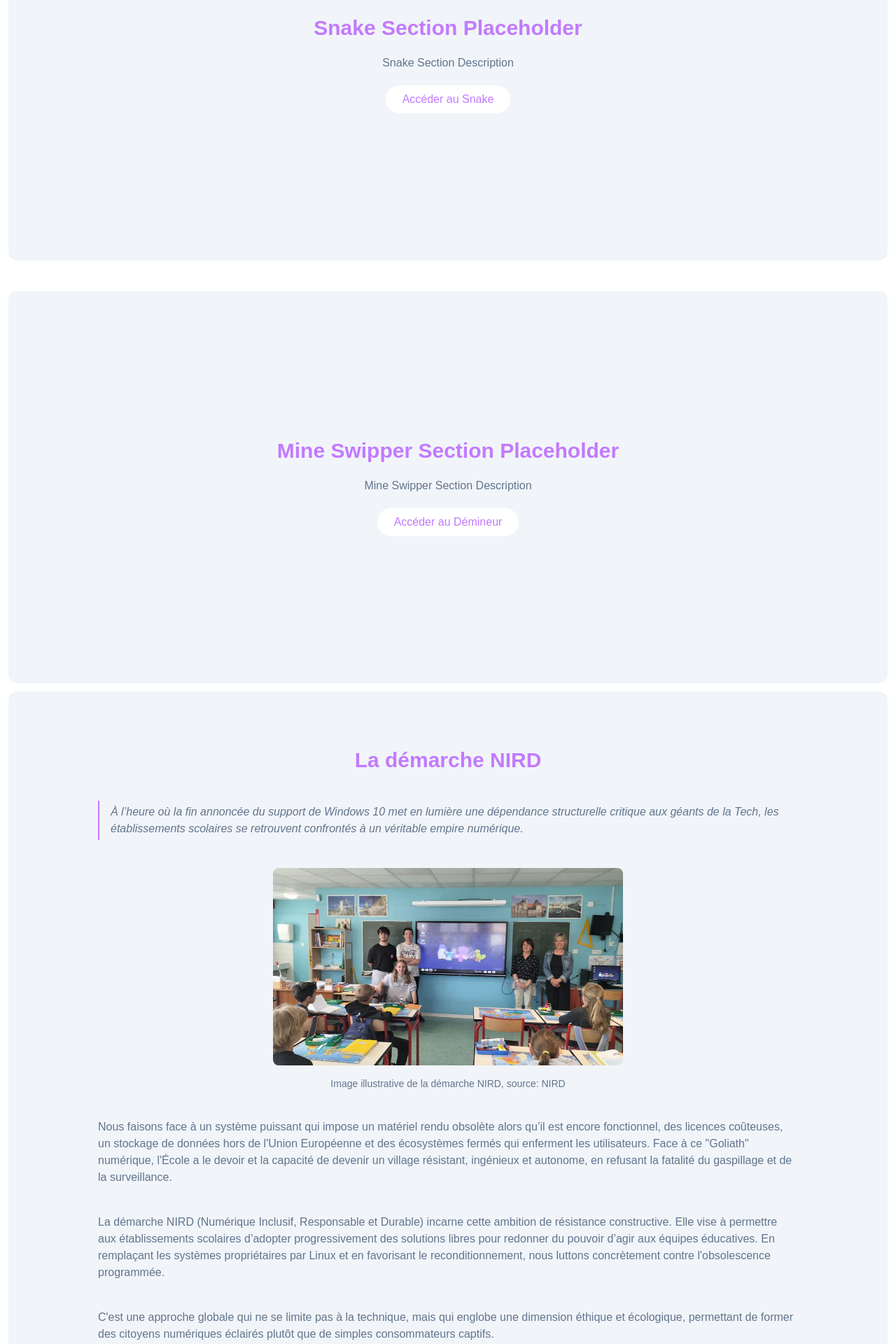
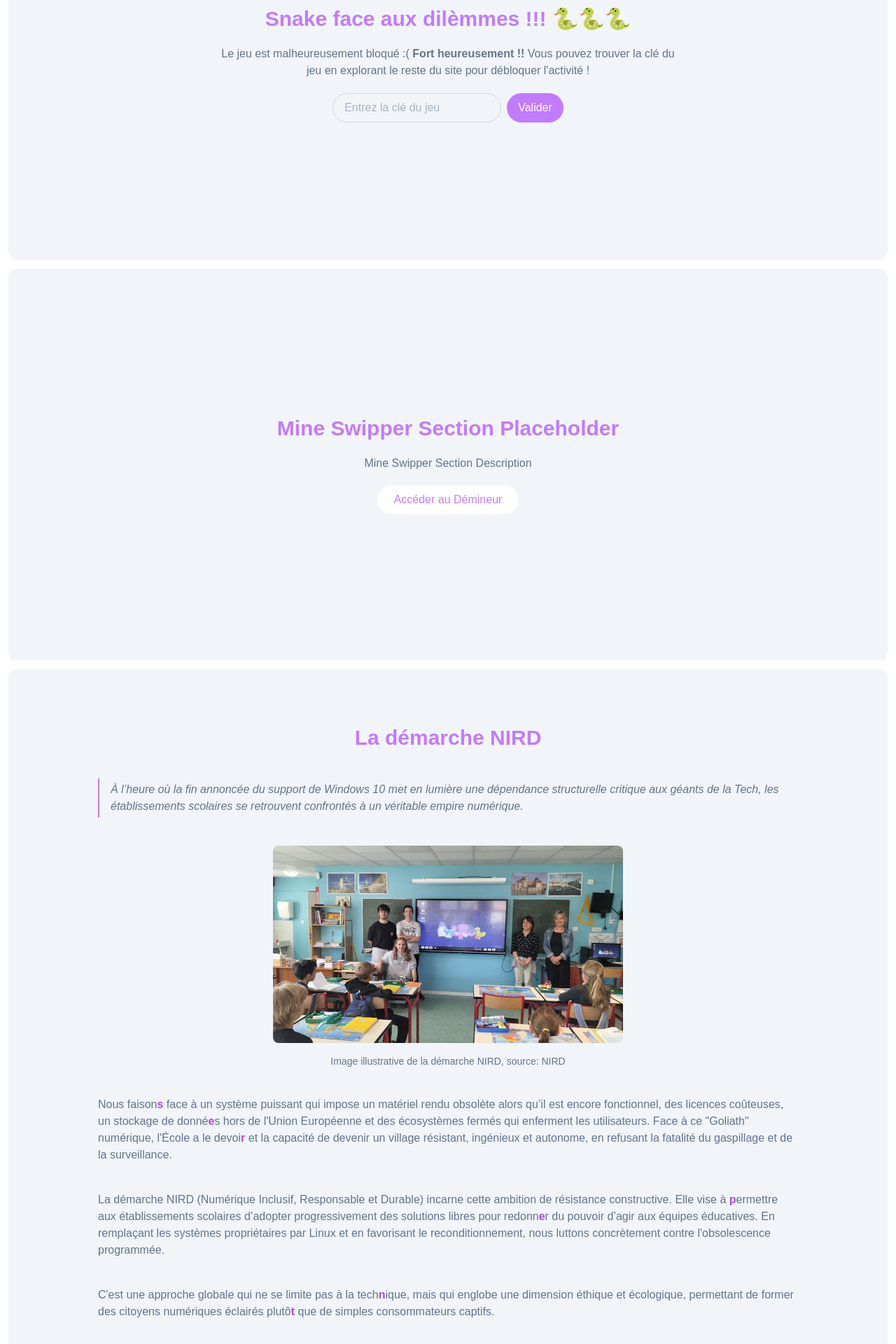
Before and after one commit to ErwanCoubret/ndi-2025, a Next.js app in the folder next-app/: page / in a window 1280 px wide. Shown: the part 1560-3480 px from the top of the page at 70% size. Built offline with nearby package versions, Linux system fonts and the light colour scheme.

Commit message:
feat: snake input section

```diff
--- a/next-app/app/(root)/globals.css
+++ b/next-app/app/(root)/globals.css
@@ -28,4 +28,5 @@ body {
   color: var(--foreground);
   font-family: Arial, Helvetica, sans-serif;
   scroll-behavior: smooth;
+  @apply text-slate-500;
 }
--- a/next-app/app/components/asso/AssoSection.tsx
+++ b/next-app/app/components/asso/AssoSection.tsx
@@ -33,29 +33,29 @@ export default function AssoSection() {
         </div>
 
         <p className="text-slate-500 max-w-250">
-          Nous faisons face à un système puissant qui impose un matériel rendu
+          Nous faison<span className="font-bold text-purple-500">s</span> face à un système puissant qui impose un matériel rendu
           obsolète alors qu’il est encore fonctionnel, des licences coûteuses,
-          un stockage de données hors de l'Union Européenne et des écosystèmes
+          un stockage de donné<span className="font-bold text-purple-500">e</span>s hors de l'Union Européenne et des écosystèmes
           fermés qui enferment les utilisateurs. Face à ce "Goliath" numérique,
-          l'École a le devoir et la capacité de devenir un village résistant,
+          l'École a le devoi<span className="font-bold text-purple-500">r</span> et la capacité de devenir un village résistant,
           ingénieux et autonome, en refusant la fatalité du gaspillage et de la
           surveillance.
         </p>
 
         <p className="text-slate-500 max-w-250">
           La démarche NIRD (Numérique Inclusif, Responsable et Durable) incarne
-          cette ambition de résistance constructive. Elle vise à permettre aux
+          cette ambition de résistance constructive. Elle vise à <span className="font-bold text-purple-500">p</span>ermettre aux
           établissements scolaires d’adopter progressivement des solutions
-          libres pour redonner du pouvoir d’agir aux équipes éducatives. En
+          libres pour redonn<span className="font-bold text-purple-500">e</span>r du pouvoir d’agir aux équipes éducatives. En
           remplaçant les systèmes propriétaires par Linux et en favorisant le
           reconditionnement, nous luttons concrètement contre l'obsolescence
           programmée.
         </p>
 
         <p className="text-slate-500 max-w-250">
-          C'est une approche globale qui ne se limite pas à la technique, mais
+          C'est une approche globale qui ne se limite pas à la tech<span className="font-bold text-purple-500">n</span>ique, mais
           qui englobe une dimension éthique et écologique, permettant de former
-          des citoyens numériques éclairés plutôt que de simples consommateurs
+          des citoyens numériques éclairés plutô<span className="font-bold text-purple-500">t</span> que de simples consommateurs
           captifs.
         </p>
 
--- a/next-app/app/components/mine-swipper/MineSwipperSection.tsx
+++ b/next-app/app/components/mine-swipper/MineSwipperSection.tsx
@@ -3,8 +3,8 @@ import { FaArrowRight } from "react-icons/fa6";
 
 export default function MineSwipperSection() {
   return (
-    <div id="demineur" className="w-full h-fit pb-1 px-1 lg:pb-3 lg:p-3">
-      <div className="w-full h-full min-h-[70vh] flex flex-col gap-5 mt-5 items-center justify-center bg-slate-100 py-10 px-4 rounded xl:rounded-xl relative overflow-hidden">
+    <div id="demineur" className="w-full h-fit pb-1 px-1 lg:pb-3 lg:px-3">
+      <div className="w-full h-full min-h-[70vh] flex flex-col gap-5 items-center justify-center bg-slate-100 py-10 px-4 rounded xl:rounded-xl relative overflow-hidden">
         <p className="text-center text-3xl text-purple-400 font-bold">
           Mine Swipper Section Placeholder
         </p>
--- a/next-app/app/components/snake/SnakeSection.tsx
+++ b/next-app/app/components/snake/SnakeSection.tsx
@@ -1,18 +1,59 @@
+"use client";
+
 import Link from "next/link";
+import { use, useEffect, useState } from "react";
 import { FaArrowRight } from "react-icons/fa6";
 
 export default function SnakeSection() {
+  const [inputValue, setInputValue] = useState("");
+  const [isUnlocked, setIsUnlocked] = useState(false);
+
+  const handleInputChange = (e: React.ChangeEvent<HTMLInputElement>) => {
+    setInputValue(e.target.value);
+  };
+
+  const handleValidation = () => {
+    if (inputValue === "SERPENT") {
+      setIsUnlocked(true);
+      alert("Clé correcte ! Le jeu est débloqué.");
+    } else {
+      setIsUnlocked(false);
+      alert("Clé incorrecte. Veuillez réessayer.");
+    }
+  };
+
   return (
     <div id="snake" className="w-full h-fit pb-1 px-1 lg:pb-3 lg:px-3">
       <div className="w-full h-full min-h-[70vh] flex flex-col gap-5 items-center justify-center bg-slate-100 py-10 px-4 rounded xl:rounded-xl relative overflow-hidden">
         <p className="text-center text-3xl text-purple-400 font-bold">
-          Snake Section Placeholder
+          Snake face aux dilèmmes !!! 🐍🐍🐍
         </p>
 
         <p className="text-center text-slate-500 font-medium max-w-2xl">
-          Snake Section Description
+          Le jeu est malheureusement bloqué :({" "}
+          <span className="font-bold">Fort heureusement !!</span> Vous pouvez
+          trouver la clé du jeu en explorant le reste du site pour débloquer
+          l'activité !
         </p>
 
+        <div className="flex gap-2">
+          <input
+            type="text"
+            onChange={handleInputChange}
+            value={inputValue}
+            placeholder="Entrez la clé du jeu"
+            className="border border-gray-300 text-slate-500 rounded-full px-4 py-2"
+          />
+
+          <button
+            onClick={handleValidation}
+            className="bg-purple-400 text-white px-4 py-2 rounded-full hover:bg-purple-500 transition-colors cursor-pointer"
+          >
+            Valider
+          </button>
+        </div>
+
+        {isUnlocked && (
           <Link
             href="/snake"
             className="bg-white w-fit text-purple-400 flex items-center justify-center px-6 py-2 rounded-full transform hover:scale-105 duration-300 hover:bg-purple-400 hover:text-white transition-all cursor-pointer group relative"
@@ -22,6 +63,7 @@ export default function SnakeSection() {
               Accéder au Snake
             </span>
           </Link>
+        )}
       </div>
     </div>
   );
```
Lines whose indentation alone changed are shown as unchanged.
